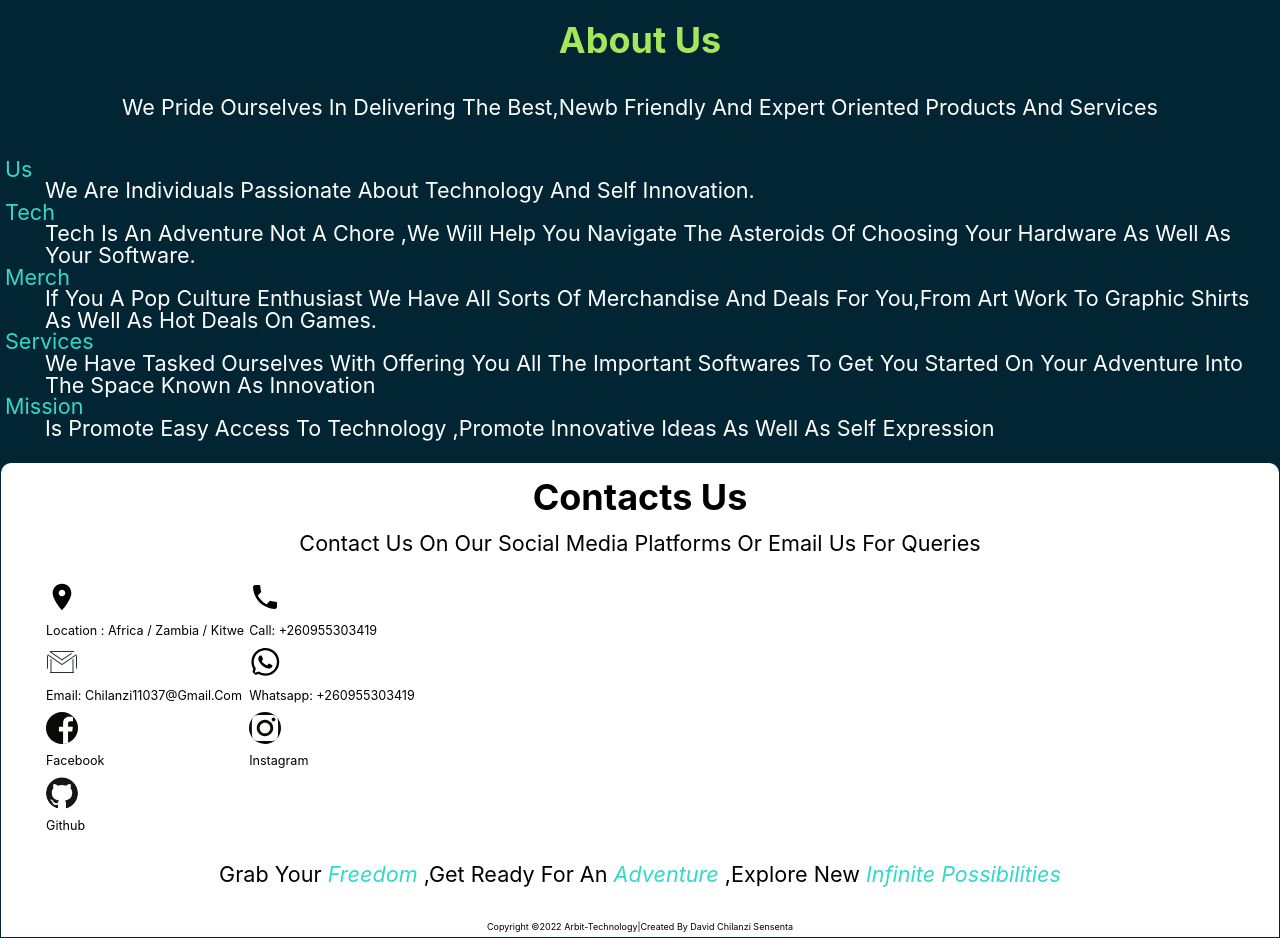
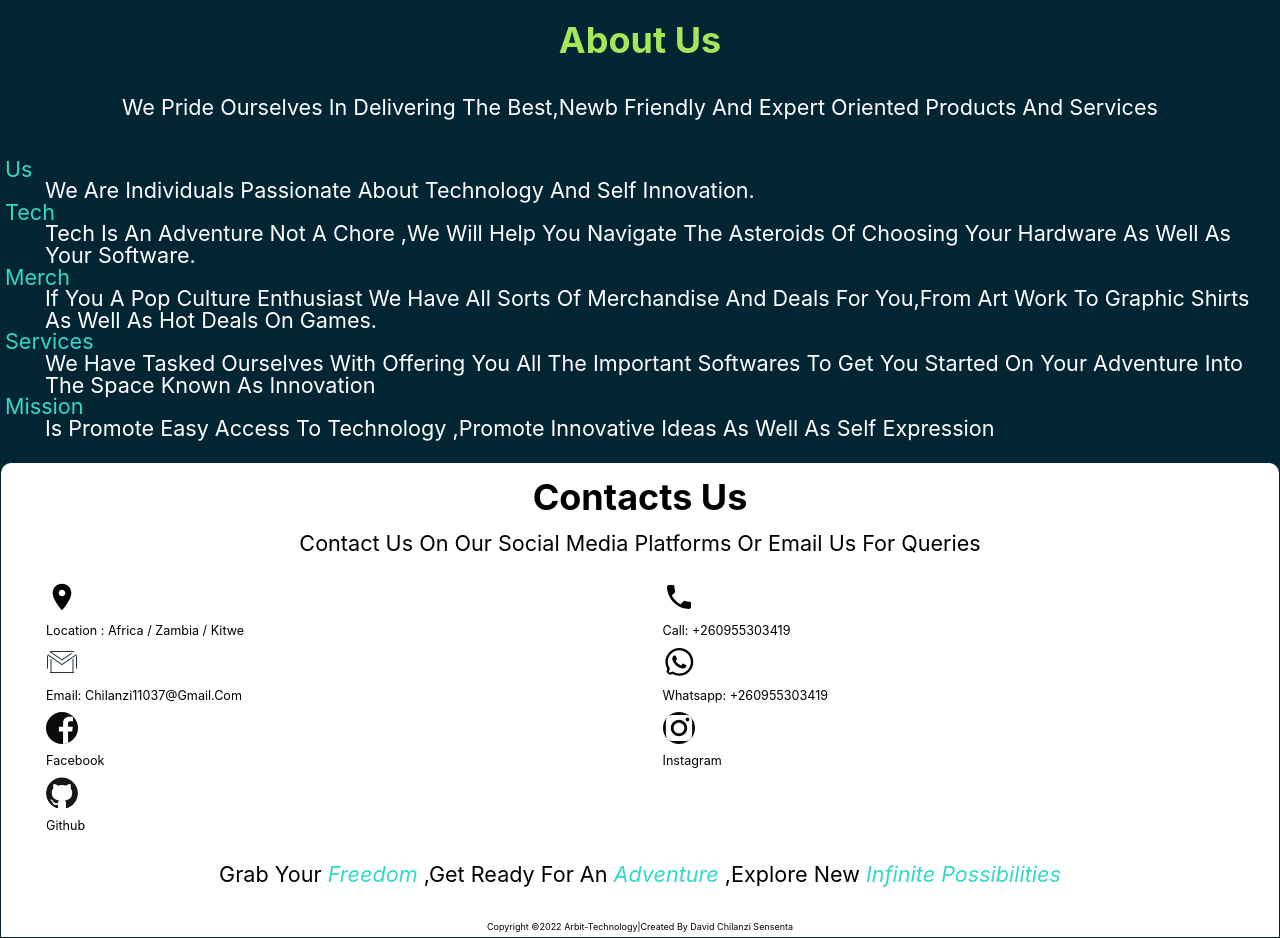
Before and after one commit to Chilanzi-thirt33n/ARBIT, a plain HTML site: page index.html in a window 1280 px wide. Shown: the part 1166-2104 px from the top of the page. Drawn offline with Linux system fonts and the light colour scheme.

Commit message:
style change

```diff
--- a/Css/Style.css
+++ b/Css/Style.css
@@ -304,8 +304,8 @@ footer em {
 #contact {
     margin: 5px;
     display: grid;
-    grid-template-rows: minmax(min-content, max-content);
-    grid-template-columns: minmax(min-content, max-content) minmax(min-content, max-content);
+    grid-template-rows: 1fr;
+    grid-template-columns: 1fr 1fr;
     grid-gap: 5px;
 }
 
```
Also changed, not shown: 1 other file.
